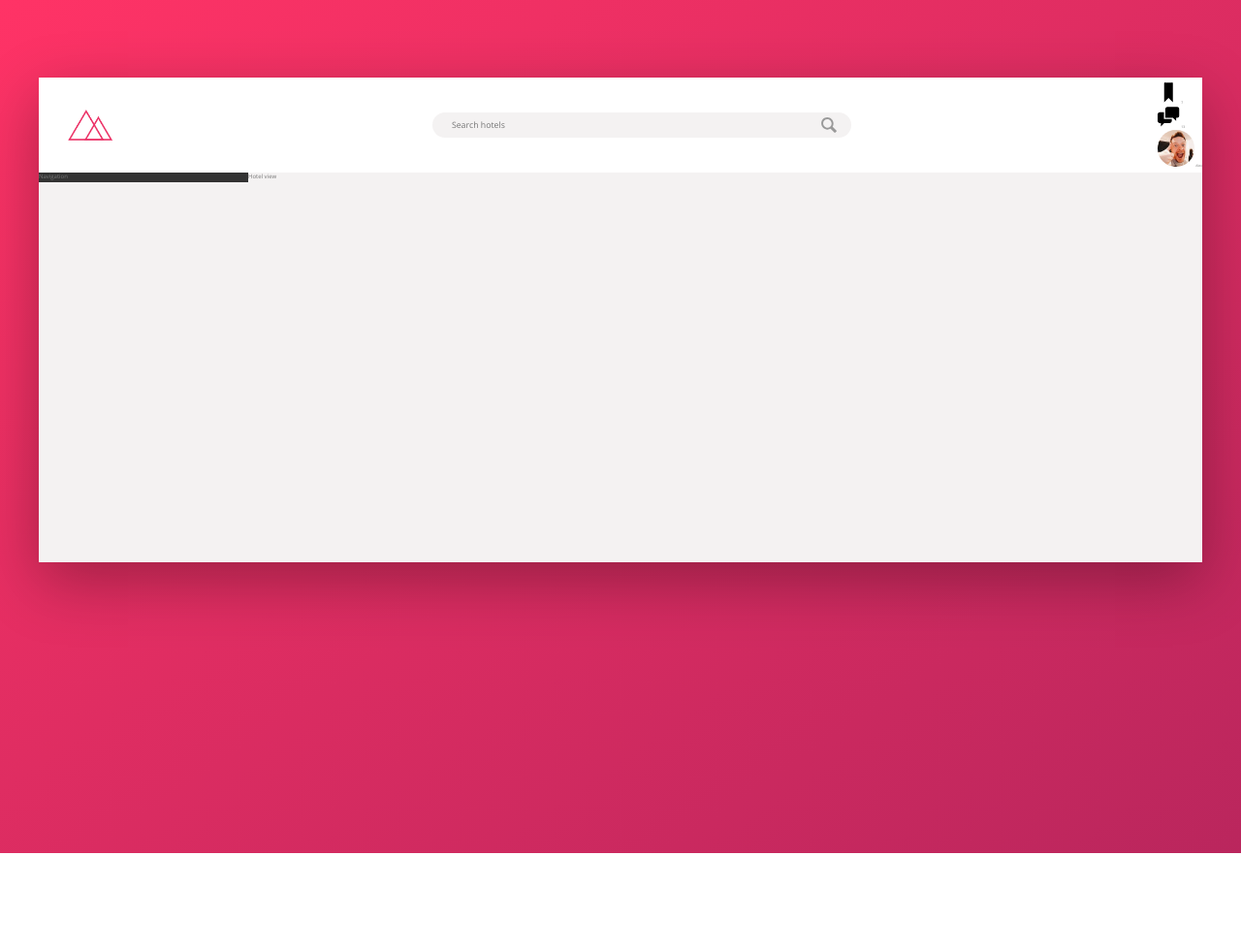
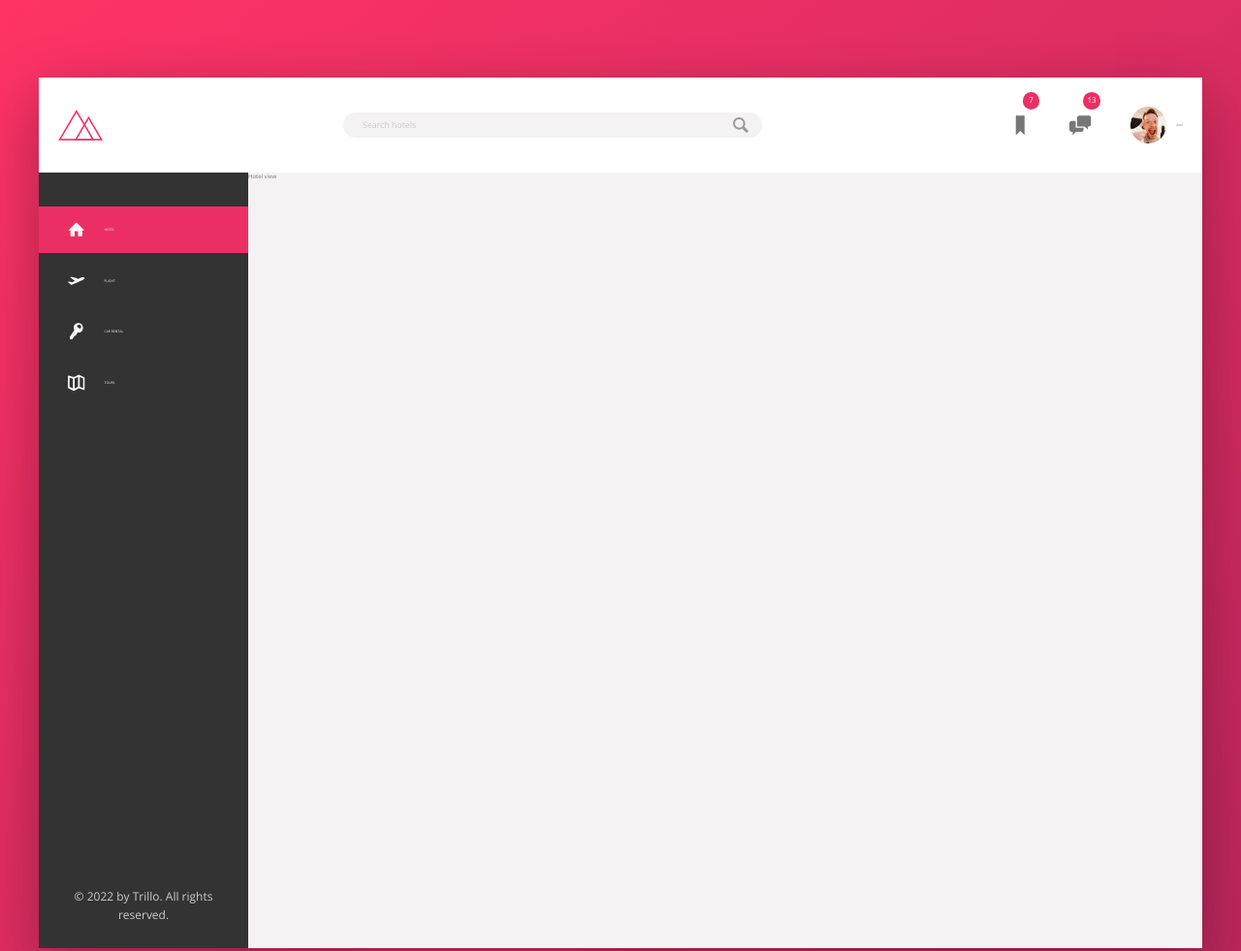
Before and after one commit to V4nd0r/Trillo, a website: page index.html in a window 1280 px wide. Shown: the top 981 px of the page at 97% size. Before the commit the page ends 880 px from the top, so only its background shows below. Drawn offline with nearby package versions, Linux system fonts and the light colour scheme.

Commit message:
added side nav

```diff
--- a/index.html
+++ b/index.html
@@ -42,12 +42,50 @@
                     <span class="user-nav__user-name">Alex</span>
                 </div>
             </nav>
+        </header>
 
-        </header>
         <div class="content">
             <nav class="sidebar">
-                Navigation
+                <ul class="side-nav">
+                    <li class="side-nav__item side-nav__item--active">
+                        <a href="#" class="side-nav__link">
+                            <svg class="side-nav__icon">
+                                <use xlink:href="img/sprite.svg#icon-home"></use>
+                            </svg>
+                            <span>Hotel</span>
+                        </a>
+                    </li>
+                    <li class="side-nav__item">
+                        <a href="#" class="side-nav__link">
+                            <svg class="side-nav__icon">
+                                <use xlink:href="img/sprite.svg#icon-aircraft-take-off"></use>
+                            </svg>
+                            <span>Flight</span>
+                        </a>
+                    </li>
+                    <li class="side-nav__item">
+                        <a href="#" class="side-nav__link">
+                            <svg class="side-nav__icon">
+                                <use xlink:href="img/sprite.svg#icon-key"></use>
+                            </svg>
+                            <span>Car rental</span>
+                        </a>
+                    </li>
+                    <li class="side-nav__item">
+                        <a href="#" class="side-nav__link">
+                            <svg class="side-nav__icon">
+                                <use xlink:href="img/sprite.svg#icon-map"></use>
+                            </svg>
+                            <span>Tours</span>
+                        </a>
+                    </li>
+                </ul>
+
+                <div class="legal">
+                    &copy; 2022 by Trillo. All rights reserved.
+                </div>
             </nav>
+
             <main class="hotel-view">
                 Hotel view
             </main>
--- a/sass/_components.scss
+++ b/sass/_components.scss
@@ -1,7 +1,7 @@
 //LOGO
 .logo{
     height: 3.25rem;
-    margin-left: 3rem;
+    margin-left: 2rem;
 }
 
 //SEARCHBOX
@@ -63,25 +63,121 @@
 
 //USER NAVIGATION
 .user-nav {
+    align-self: stretch;
+
+    display: flex;
+    align-items: center;
+
+    & > * {
+        padding: 0 2rem;
+        cursor: pointer;
+        height: 100%;
+        display: flex;
+        align-items: center;
+    }
+
+    & > *:hover {
+        background-color: var(--color-grey-light-2);
+    }
+
     &__icon-box {
-
+        position: relative;
     }
 
     &__icon {
         height: 2.25rem;
         width: 2.25rem;
+        fill: var(--color-grey-dark-2);
     }
 
     &__notification {
+        font-size: .8rem;
+        height: 1.75rem;
+        width: 1.75rem;
+        border-radius: 50%;
+        background-color: var(--color-primary);
+        color: #fff;
+        position: absolute;
+        top:1.5rem;
+        right: 1.1rem;
 
+        display: flex;
+        justify-content: center;
+        align-items: center;
     }
 
     &__user-photo {
         height: 3.75rem;
         border-radius: 50%;
+        margin-right: 1rem;
     }
 
-    &__user-name {
+}
 
+//SIDE NAVIGATION
+.side-nav {
+    font-size: 1.4rem;
+    list-style: none;
+    margin-top: 3.5rem;
+
+    &__item {
+        position: relative;
+
+        &:not(:last-child) {
+            margin-bottom: .5rem;
+        }
+    }
+
+    &__item::before {
+        content: "";
+        position: absolute;
+        top: 0;
+        left: 0;
+        height: 100%;
+        width: 3px;
+        background-color: var(--color-primary);
+        transform: scaleY(0);
+        transition: transform .2s,
+                    width .4s cubic-bezier(1,0,0,1) .2s,
+                    background-color .1s;
+    }
+
+    &__item:hover::before,
+    &__item--active::before {
+        transform: scaleY(1);
+        width: 100%;
+    }
+
+    &__item:active::before {
+        background-color: var(--color-primary-light);
+    }
+
+    &__link:link,
+    &__link:visited {
+        color: var(--color-grey-light-1);
+        text-decoration: none;
+        text-transform: uppercase;
+        display: block;
+        padding: 1.5rem 3rem;
+        position: relative;
+        z-index: 10;
+
+        display: flex;
+        align-items: center;
+    }
+
+    &__icon {
+        width: 1.75rem;
+        height: 1.75rem;
+        margin-right: 2rem;
+        fill: currentColor;
     }
 }
+
+//LEGAL TEXT
+.legal {
+    font-size: 1.2rem;
+    color: var(--color-grey-light-4);
+    text-align: center;
+    padding: 2.5rem;
+}
--- a/sass/_layout.scss
+++ b/sass/_layout.scss
@@ -25,10 +25,14 @@
     background-color: var(--color-grey-dark-1);
 
     flex: 0 0 18%;
+
+    display: flex;
+    flex-direction: column;
+    justify-content: space-between;
 }
 
 .hotel-view {
     background-color: var(#fff);
-
+    height: 80rem;
     flex: 1;
 }
```
Also changed, not shown: css/style.css.
